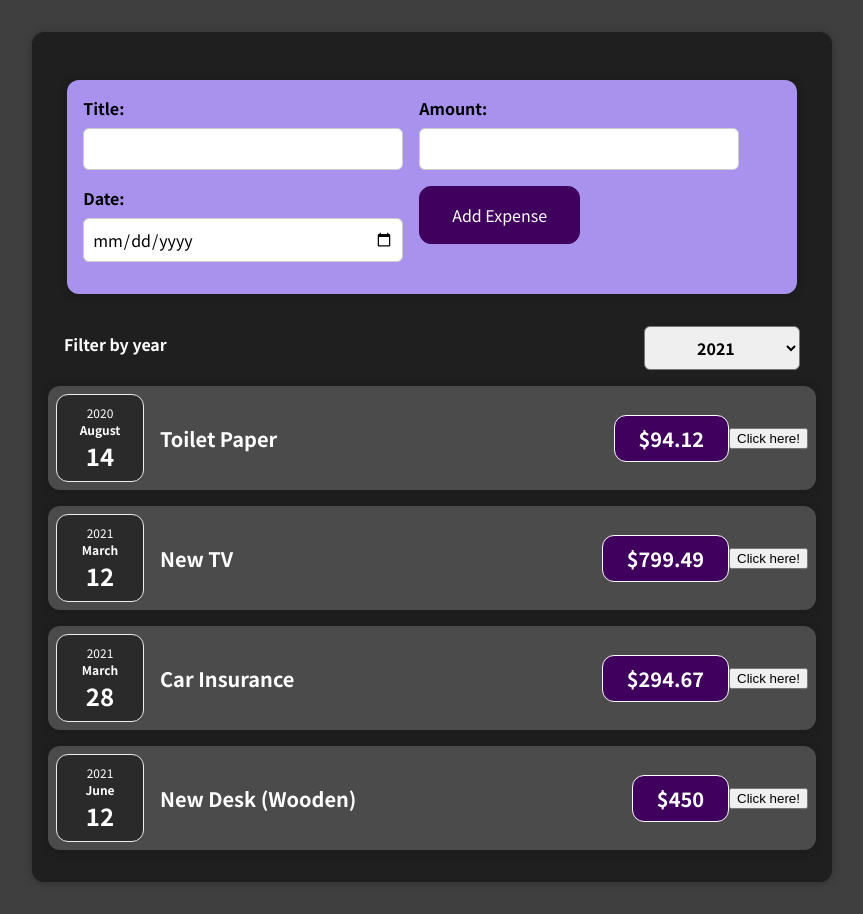
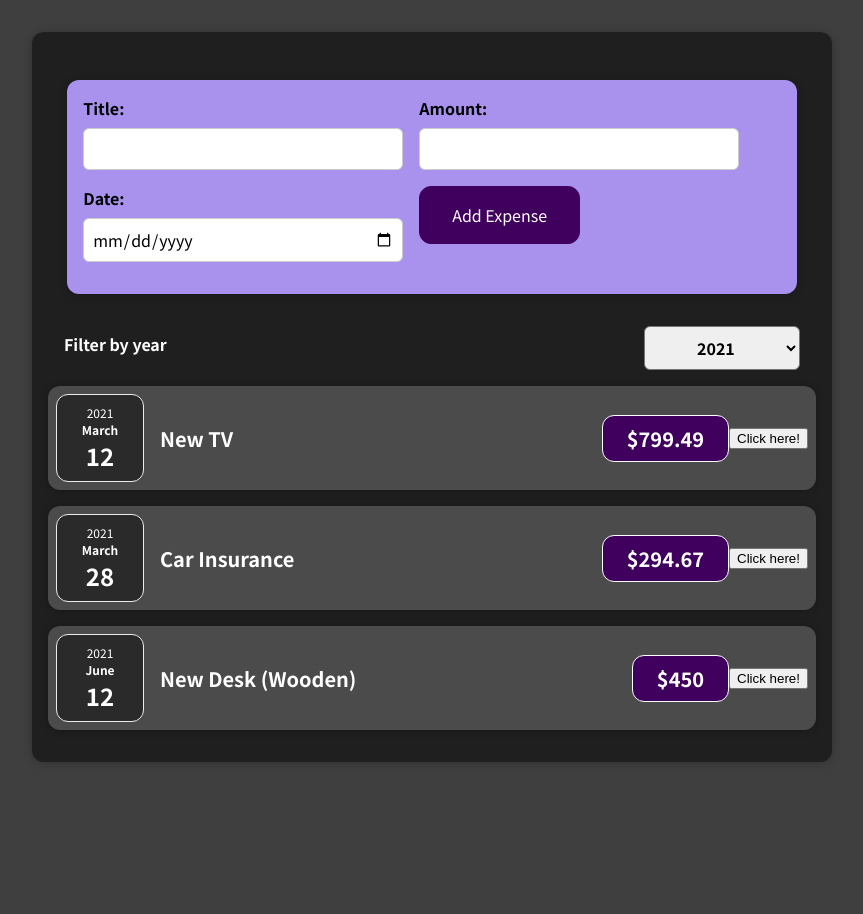
Before and after one commit to surajsgh/Expense_Tracker, a React (Create React App) app: page / in a window 1280 px wide. Shown: the whole page, without its empty margins (208-1071 px from the left). After the commit the page ends 800 px from the top, so only its background shows below. Built offline with nearby package versions, Linux system fonts and the light colour scheme.

Commit message:
Add the filter year functionality.

```diff
--- a/src/App.js
+++ b/src/App.js
@@ -39,15 +39,19 @@ const App = () => {
     console.log(savedExpenseData);
   };
 
-  const selectYearHandler = selectedYearData => setSelectYear(selectedYearData);
+  const selectYearHandler = selectedYearData => {
+    setSelectYear(selectedYearData);
+  };
 
   return (
     <Card className="expenses">
       <NewExpense onAddExpense={addExpenseHandler} />
       <ExpenseFilter selected={selectYear} onSelectYear={selectYearHandler} />
-      {expenses.map(expense => (
-        <Expenses items={expense} />
-      ))}
+      {expenses
+        .filter(expense => +expense.date.getFullYear() === +selectYear)
+        .map(expense => (
+          <Expenses items={expense} />
+        ))}
       {/* <Expenses items={expenses[0]} />
       <Expenses items={expenses[1]} />
       <Expenses items={expenses[2]} />
```
Also changed, not shown: 1 other file (tests, documents, lock files or other folders).
